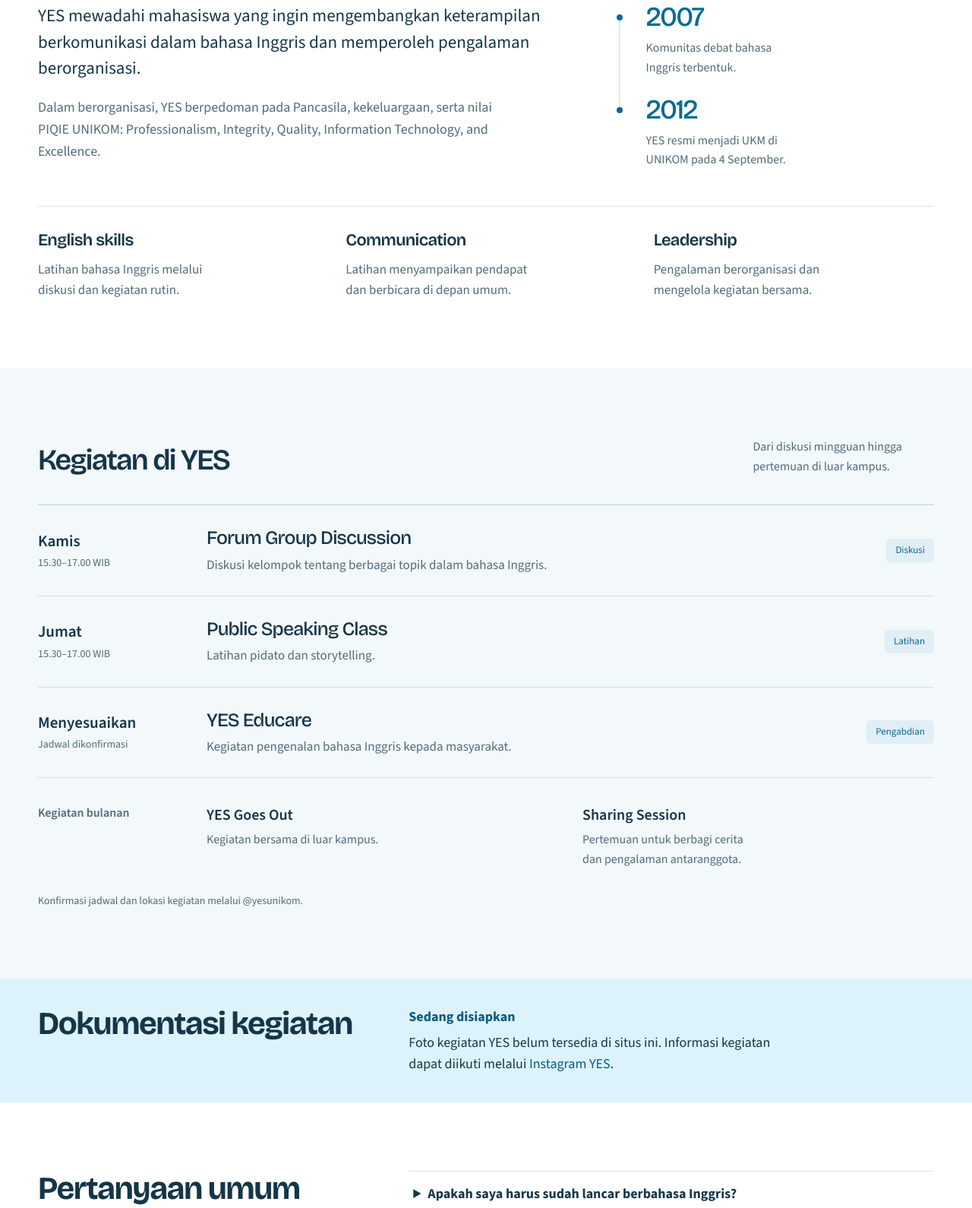
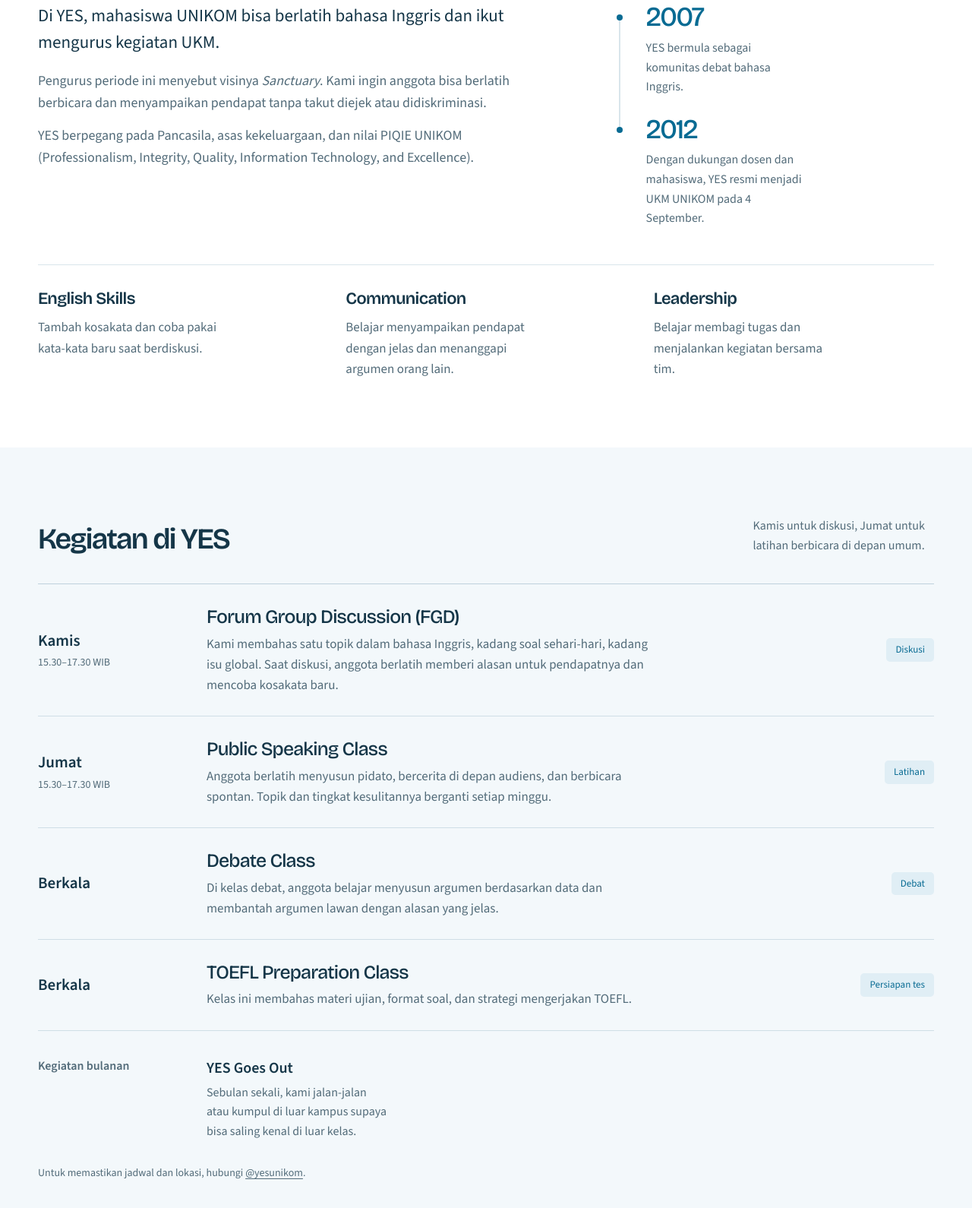
Before and after one commit to TanoINA/yesunikom, a website: page index.html in a window 1280 px wide. Shown: the part 1125-2715 px from the top of the page at 76% size. Drawn offline with nearby package versions, Linux system fonts and the light colour scheme.

Commit message:
Update YES profile and activity schedule from official materials

```diff
--- a/index.html
+++ b/index.html
@@ -96,7 +96,7 @@
                     <p class="hero-context">Bahasa Inggris, di luar ruang kuliah.</p>
                     <h1 id="hero-title">Youth English Society</h1>
                     <p class="hero-tagline" lang="en">Speak out, connect,<br>and say YES!</p>
-                    <p class="hero-description">Unit Kegiatan Mahasiswa di Universitas Komputer Indonesia yang berfokus pada pengembangan kemampuan bahasa Inggris.</p>
+                    <p class="hero-description">UKM bahasa Inggris di Universitas Komputer Indonesia. Kami berlatih lewat diskusi, debat, dan kelas berbicara di depan umum.</p>
                     <div class="hero-actions">
                         <a href="#pendaftaran" class="button join-trigger">Bergabung dengan YES</a>
                         <a href="#kegiatan" class="text-link">Kenali kegiatan kami</a>
@@ -123,47 +123,52 @@
             <div class="section-heading"><h2 id="about-title">Tentang YES</h2></div>
             <div class="about-grid">
                 <div class="about-copy">
-                    <p class="lead">YES mewadahi mahasiswa yang ingin mengembangkan keterampilan berkomunikasi dalam bahasa Inggris dan memperoleh pengalaman berorganisasi.</p>
-                    <p>Dalam berorganisasi, YES berpedoman pada Pancasila, kekeluargaan, serta nilai PIQIE UNIKOM: Professionalism, Integrity, Quality, Information Technology, and Excellence.</p>
+                    <p class="lead">Di YES, mahasiswa UNIKOM bisa berlatih bahasa Inggris dan ikut mengurus kegiatan UKM.</p>
+                    <p>Pengurus periode ini menyebut visinya <em lang="en">Sanctuary</em>. Kami ingin anggota bisa berlatih berbicara dan menyampaikan pendapat tanpa takut diejek atau didiskriminasi.</p>
+                    <p class="about-values">YES berpegang pada Pancasila, asas kekeluargaan, dan nilai PIQIE UNIKOM (<span lang="en">Professionalism, Integrity, Quality, Information Technology, and Excellence</span>).</p>
                 </div>
-                <dl class="history">
-                    <div><dt>2007</dt><dd>Komunitas debat bahasa Inggris terbentuk.</dd></div>
-                    <div><dt>2012</dt><dd>YES resmi menjadi UKM di UNIKOM pada 4 September.</dd></div>
+                <dl class="history" aria-label="Sejarah YES">
+                    <div><dt>2007</dt><dd>YES bermula sebagai komunitas debat bahasa Inggris.</dd></div>
+                    <div><dt>2012</dt><dd>Dengan dukungan dosen dan mahasiswa, YES resmi menjadi UKM UNIKOM pada 4 September.</dd></div>
                 </dl>
             </div>
-            <div class="focus-list" aria-label="Bidang pengembangan">
-                <article><h3 lang="en">English skills</h3><p>Latihan bahasa Inggris melalui diskusi dan kegiatan rutin.</p></article>
-                <article><h3 lang="en">Communication</h3><p>Latihan menyampaikan pendapat dan berbicara di depan umum.</p></article>
-                <article><h3 lang="en">Leadership</h3><p>Pengalaman berorganisasi dan mengelola kegiatan bersama.</p></article>
+            <div class="focus-list" role="group" aria-label="Tiga pilar YES">
+                <article><h3 lang="en">English Skills</h3><p>Tambah kosakata dan coba pakai kata-kata baru saat berdiskusi.</p></article>
+                <article><h3 lang="en">Communication</h3><p>Belajar menyampaikan pendapat dengan jelas dan menanggapi argumen orang lain.</p></article>
+                <article><h3 lang="en">Leadership</h3><p>Belajar membagi tugas dan menjalankan kegiatan bersama tim.</p></article>
             </div>
         </section>
 
         <section id="kegiatan" class="activities section" aria-labelledby="activities-title">
             <div class="container">
-                <div class="section-heading activity-heading"><h2 id="activities-title">Kegiatan di YES</h2><p>Dari diskusi mingguan hingga pertemuan di luar kampus.</p></div>
+                <div class="section-heading activity-heading"><h2 id="activities-title">Kegiatan di YES</h2><p>Kamis untuk diskusi, Jumat untuk latihan berbicara di depan umum.</p></div>
                 <div class="schedule">
                     <article class="schedule-row">
-                        <div class="schedule-day">Kamis<small>15.30–17.00 WIB</small></div>
-                        <div><h3 lang="en">Forum Group Discussion</h3><p>Diskusi kelompok tentang berbagai topik dalam bahasa Inggris.</p></div>
+                        <div class="schedule-day">Kamis<small>15.30–17.30 WIB</small></div>
+                        <div><h3 lang="en">Forum Group Discussion (FGD)</h3><p>Kami membahas satu topik dalam bahasa Inggris, kadang soal sehari-hari, kadang isu global. Saat diskusi, anggota berlatih memberi alasan untuk pendapatnya dan mencoba kosakata baru.</p></div>
                         <span class="schedule-type">Diskusi</span>
                     </article>
                     <article class="schedule-row">
-                        <div class="schedule-day">Jumat<small>15.30–17.00 WIB</small></div>
-                        <div><h3 lang="en">Public Speaking Class</h3><p>Latihan pidato dan storytelling.</p></div>
+                        <div class="schedule-day">Jumat<small>15.30–17.30 WIB</small></div>
+                        <div><h3 lang="en">Public Speaking Class</h3><p>Anggota berlatih menyusun pidato, bercerita di depan audiens, dan berbicara spontan. Topik dan tingkat kesulitannya berganti setiap minggu.</p></div>
                         <span class="schedule-type">Latihan</span>
                     </article>
                     <article class="schedule-row">
-                        <div class="schedule-day">Menyesuaikan<small>Jadwal dikonfirmasi</small></div>
-                        <div><h3 lang="en">YES Educare</h3><p>Kegiatan pengenalan bahasa Inggris kepada masyarakat.</p></div>
-                        <span class="schedule-type">Pengabdian</span>
+                        <div class="schedule-day">Berkala</div>
+                        <div><h3 lang="en">Debate Class</h3><p>Di kelas debat, anggota belajar menyusun argumen berdasarkan data dan membantah argumen lawan dengan alasan yang jelas.</p></div>
+                        <span class="schedule-type">Debat</span>
+                    </article>
+                    <article class="schedule-row">
+                        <div class="schedule-day">Berkala</div>
+                        <div><h3 lang="en">TOEFL Preparation Class</h3><p>Kelas ini membahas materi ujian, format soal, dan strategi mengerjakan TOEFL.</p></div>
+                        <span class="schedule-type">Persiapan tes</span>
                     </article>
                 </div>
                 <div class="monthly">
                     <h3>Kegiatan bulanan</h3>
-                    <article><h4 lang="en">YES Goes Out</h4><p>Kegiatan bersama di luar kampus.</p></article>
-                    <article><h4 lang="en">Sharing Session</h4><p>Pertemuan untuk berbagi cerita dan pengalaman antaranggota.</p></article>
+                    <article><h4 lang="en">YES Goes Out</h4><p>Sebulan sekali, kami jalan-jalan atau kumpul di luar kampus supaya bisa saling kenal di luar kelas.</p></article>
                 </div>
-                <p class="schedule-note">Konfirmasi jadwal dan lokasi kegiatan melalui @yesunikom.</p>
+                <p class="schedule-note">Untuk memastikan jadwal dan lokasi, hubungi <a href="https://www.instagram.com/yesunikom/" target="_blank" rel="noopener noreferrer">@yesunikom</a>.</p>
             </div>
         </section>
         <section id="dokumentasi" class="section documentation" aria-labelledby="documentation-title">
@@ -180,8 +185,8 @@
                 <h2 id="faq-title">Pertanyaan umum</h2>
                 <div class="faq-list">
                     <details>
-                        <summary>Apakah saya harus sudah lancar berbahasa Inggris?</summary>
-                        <p>Tidak. Anda tidak perlu lancar berbahasa Inggris untuk bergabung. Anda dapat berlatih bersama anggota lain melalui kegiatan YES.</p>
+                        <summary>Harus sudah lancar bahasa Inggris untuk ikut?</summary>
+                        <p>Tidak. Kamu bisa mulai berlatih bersama anggota lain, misalnya lewat diskusi Kamis atau kelas public speaking hari Jumat.</p>
                     </details>
                     <details>
                         <summary>Siapa yang dapat bergabung dengan YES?</summary>
```
Also changed, not shown: tests/site.cjs (+9 -0 lines), input.css, style.css.
